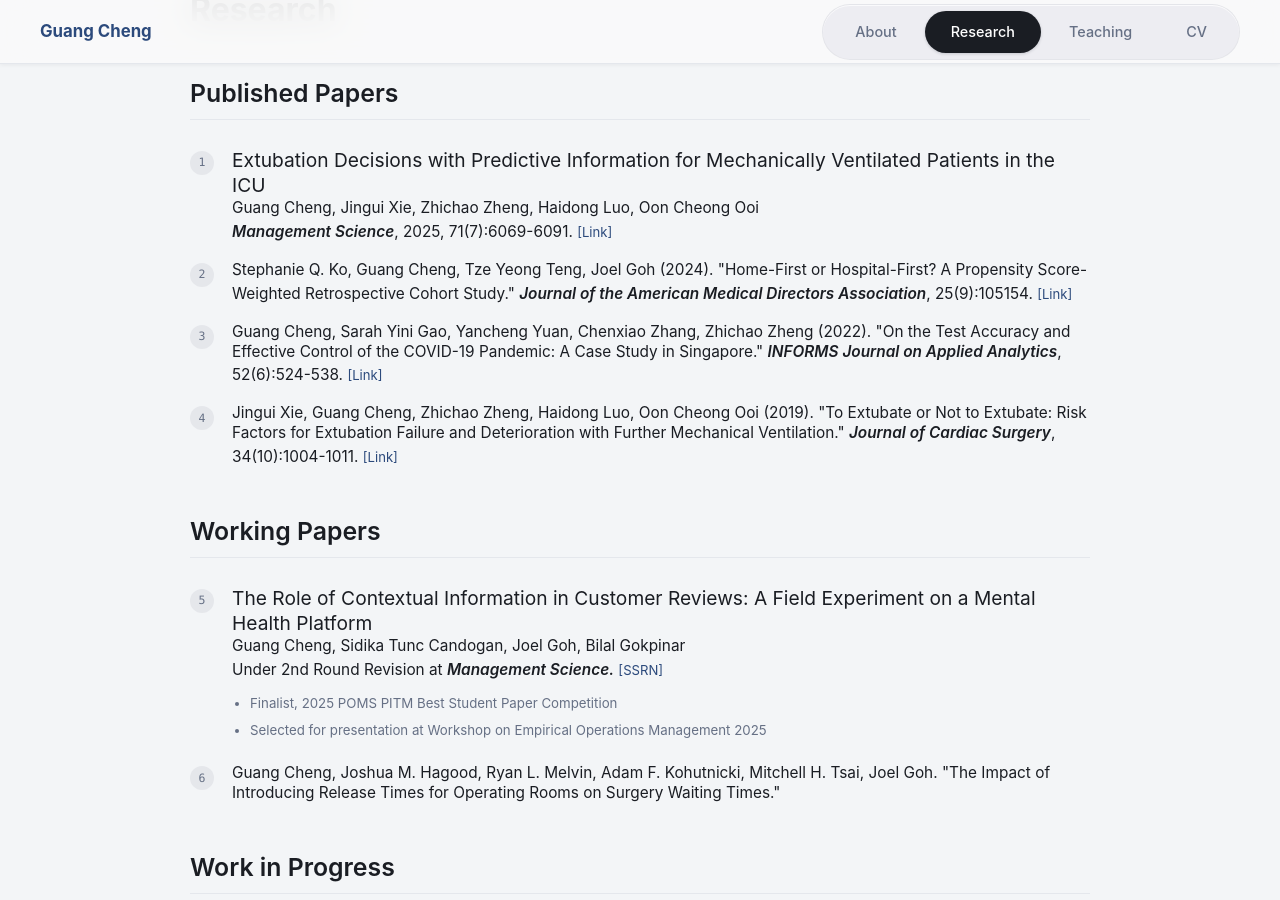
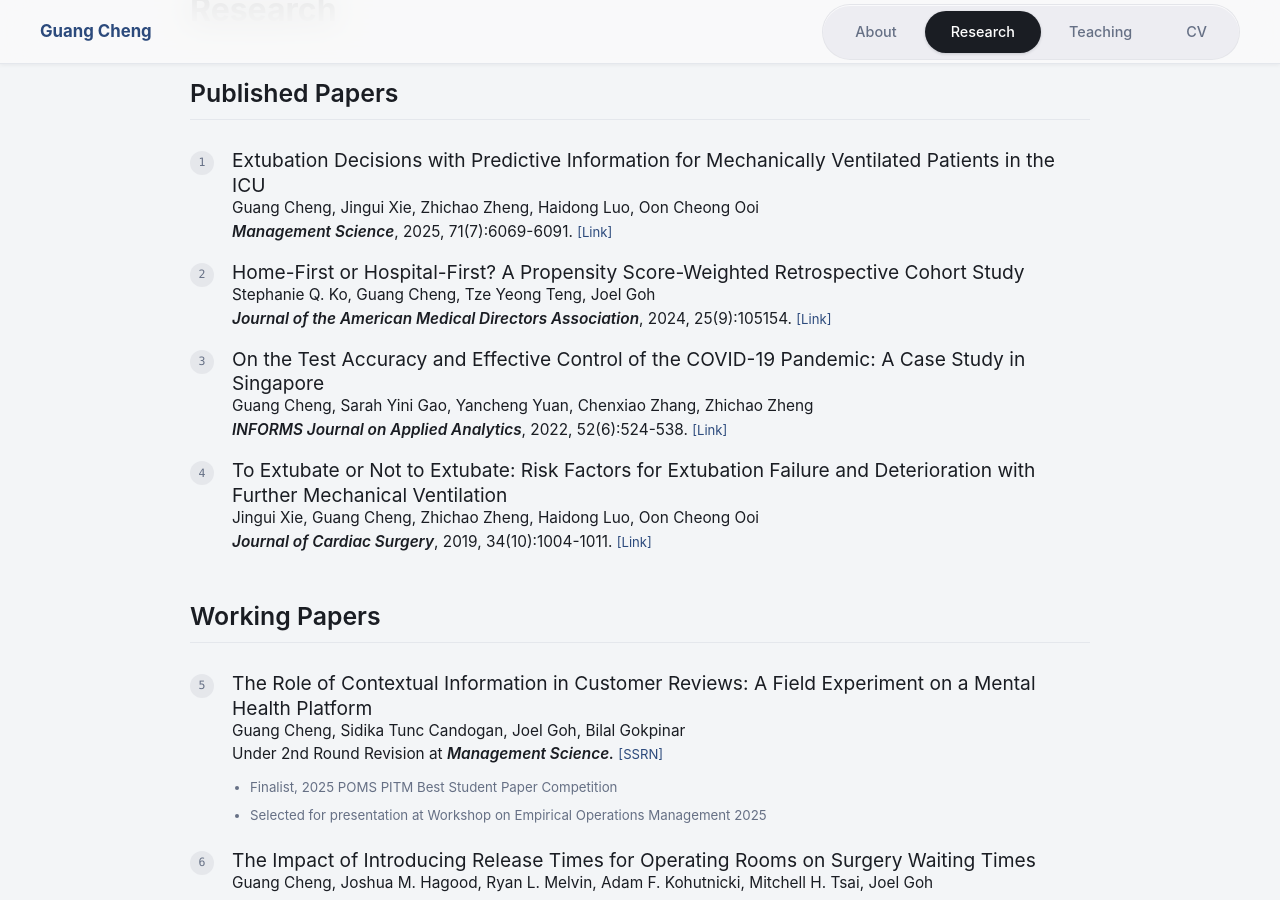
Before and after one commit to gcheng-nus/gcheng-nus.github.io, a Jekyll site: the page built from _pages/about.md, in a window 1280 px wide and 900 px high, scrolled down 865 px. Built offline with Jekyll 4.4.1, drawn with Linux system fonts in a browser that asks for light colours; some of the changed text lies outside the part shown.

Commit message:
update paper format

```diff
--- a/_pages/about.md
+++ b/_pages/about.md
@@ -77,17 +77,23 @@ redirect_from:
 
       <div class="paper-item">
         <span class="paper-num">2</span>
-        <p class="paper-text">Stephanie Q. Ko, Guang Cheng, Tze Yeong Teng, Joel Goh (2024). "Home-First or Hospital-First? A Propensity Score-Weighted Retrospective Cohort Study." <em>Journal of the American Medical Directors Association</em>, 25(9):105154. <a class="paper-link" href="https://doi.org/10.1016/j.jamda.2024.105154" target="_blank" rel="noopener">[Link]</a></p>
+        <p class="paper-title">Home-First or Hospital-First? A Propensity Score-Weighted Retrospective Cohort Study</p>
+        <p class="paper-text">Stephanie Q. Ko, Guang Cheng, Tze Yeong Teng, Joel Goh</p>
+        <p class="paper-text"><em>Journal of the American Medical Directors Association</em>, 2024, 25(9):105154. <a class="paper-link" href="https://doi.org/10.1016/j.jamda.2024.105154" target="_blank" rel="noopener">[Link]</a></p>
       </div>
 
       <div class="paper-item">
         <span class="paper-num">3</span>
-        <p class="paper-text">Guang Cheng, Sarah Yini Gao, Yancheng Yuan, Chenxiao Zhang, Zhichao Zheng (2022). "On the Test Accuracy and Effective Control of the COVID-19 Pandemic: A Case Study in Singapore." <em>INFORMS Journal on Applied Analytics</em>, 52(6):524-538. <a class="paper-link" href="https://doi.org/10.1287/inte.2022.1117" target="_blank" rel="noopener">[Link]</a></p>
+        <p class="paper-title">On the Test Accuracy and Effective Control of the COVID-19 Pandemic: A Case Study in Singapore</p>
+        <p class="paper-text">Guang Cheng, Sarah Yini Gao, Yancheng Yuan, Chenxiao Zhang, Zhichao Zheng</p>
+        <p class="paper-text"><em>INFORMS Journal on Applied Analytics</em>, 2022, 52(6):524-538. <a class="paper-link" href="https://doi.org/10.1287/inte.2022.1117" target="_blank" rel="noopener">[Link]</a></p>
       </div>
 
       <div class="paper-item">
         <span class="paper-num">4</span>
-        <p class="paper-text">Jingui Xie, Guang Cheng, Zhichao Zheng, Haidong Luo, Oon Cheong Ooi (2019). "To Extubate or Not to Extubate: Risk Factors for Extubation Failure and Deterioration with Further Mechanical Ventilation." <em>Journal of Cardiac Surgery</em>, 34(10):1004-1011. <a class="paper-link" href="https://doi.org/10.1111/jocs.14189" target="_blank" rel="noopener">[Link]</a></p>
+        <p class="paper-title">To Extubate or Not to Extubate: Risk Factors for Extubation Failure and Deterioration with Further Mechanical Ventilation</p>
+        <p class="paper-text">Jingui Xie, Guang Cheng, Zhichao Zheng, Haidong Luo, Oon Cheong Ooi</p>
+        <p class="paper-text"><em>Journal of Cardiac Surgery</em>, 2019, 34(10):1004-1011. <a class="paper-link" href="https://doi.org/10.1111/jocs.14189" target="_blank" rel="noopener">[Link]</a></p>
       </div>
     </div>
 
@@ -107,7 +113,8 @@ redirect_from:
 
       <div class="paper-item">
         <span class="paper-num">6</span>
-        <p class="paper-text">Guang Cheng, Joshua M. Hagood, Ryan L. Melvin, Adam F. Kohutnicki, Mitchell H. Tsai, Joel Goh. "The Impact of Introducing Release Times for Operating Rooms on Surgery Waiting Times."</p>
+        <p class="paper-title">The Impact of Introducing Release Times for Operating Rooms on Surgery Waiting Times</p>
+        <p class="paper-text">Guang Cheng, Joshua M. Hagood, Ryan L. Melvin, Adam F. Kohutnicki, Mitchell H. Tsai, Joel Goh</p>
       </div>
     </div>
 
@@ -116,17 +123,20 @@ redirect_from:
 
       <div class="wip-item">
         <span class="paper-num">7</span>
-        <p class="paper-text">Incentive Design for Hospital at Home <span class="muted-note">- with Eryn J. He, Joel Goh, and Sergei Savin</span></p>
+        <p class="paper-title">Incentive Design for Hospital at Home</p>
+        <p class="paper-text"> with Eryn J. He, Joel Goh, and Sergei Savin</p>
       </div>
 
       <div class="wip-item">
         <span class="paper-num">8</span>
-        <p class="paper-text">Appointment Management in Outpatient Clinics <span class="muted-note">- with Joel Goh and Hong Ming Tan</span></p>
+        <p class="paper-title">Appointment Management in Outpatient Clinics</p>
+        <p class="paper-text">with Joel Goh and Hong Ming Tan</p>
       </div>
 
       <div class="wip-item">
         <span class="paper-num">9</span>
-        <p class="paper-text">Retain Clients on Mental Health Platforms Using Behavioral Nudges <span class="muted-note">- with Sidika Tunc Candogan and Yueyang Zhong</span></p>
+        <p class="paper-title">Retain Clients on Mental Health Platforms Using Behavioral Nudges</p>
+        <p class="paper-text">with Sidika Tunc Candogan and Yueyang Zhong</p>
       </div>
     </div>
   </div>
```
